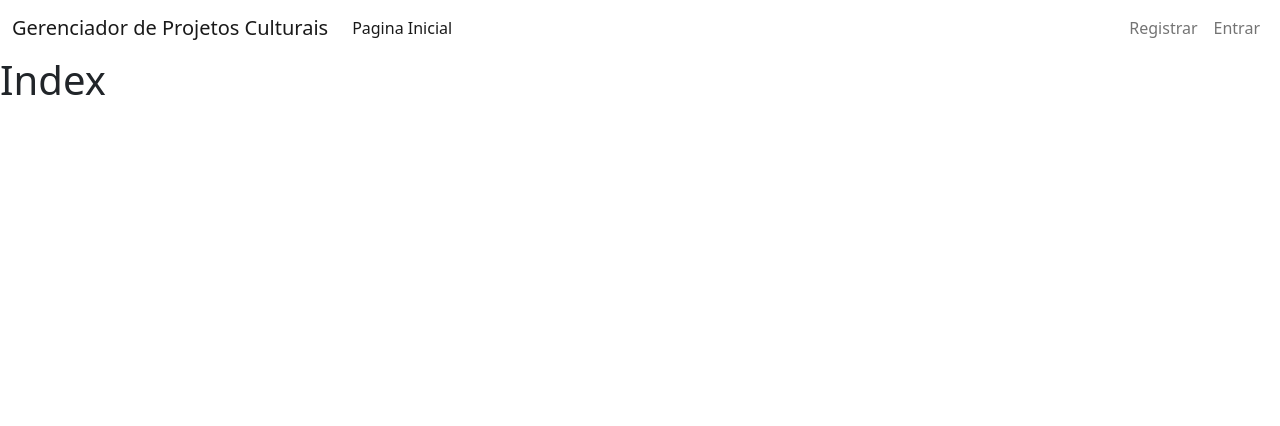
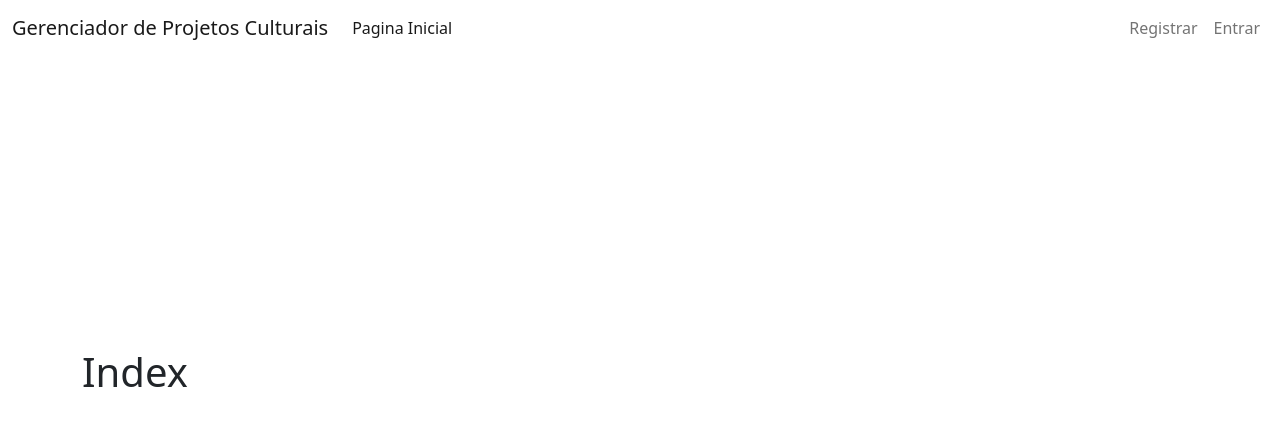
Before and after one commit to lusacramento/gestorcultural-old, a Nuxt app in the folder frontend/: page / in a window 1280 px wide. Shown: the top 426 px of the page. Built offline with nearby package versions, Linux system fonts and the light colour scheme.

Commit message:
front custom index page

```diff
--- a/frontend/pages/index.vue
+++ b/frontend/pages/index.vue
@@ -1,9 +1,20 @@
 <template>
 	<NuxtLayout>
-		<h1>Index</h1>
+		<main class="container align-items-center d-flex">
+			<h1>Index</h1>
+			<div
+				class="d-flex row justify-content-center text-center align-items-center"
+			>
+				<div class="col-12"></div>
+			</div>
+		</main>
 	</NuxtLayout>
 </template>
 
 <script setup></script>
 
-<style scoped></style>
+<style scoped>
+	main {
+		height: 80vh;
+	}
+</style>
```
